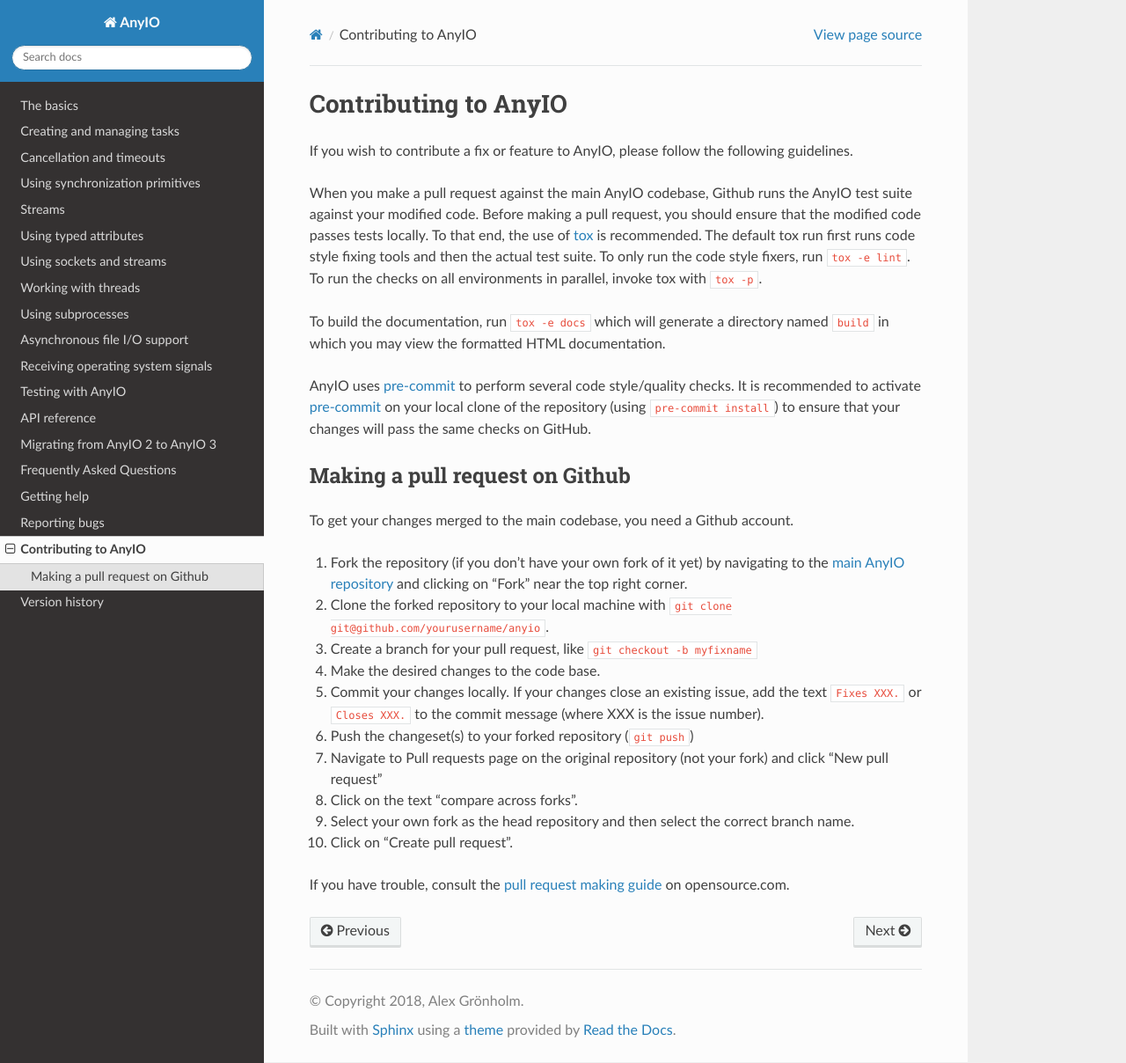
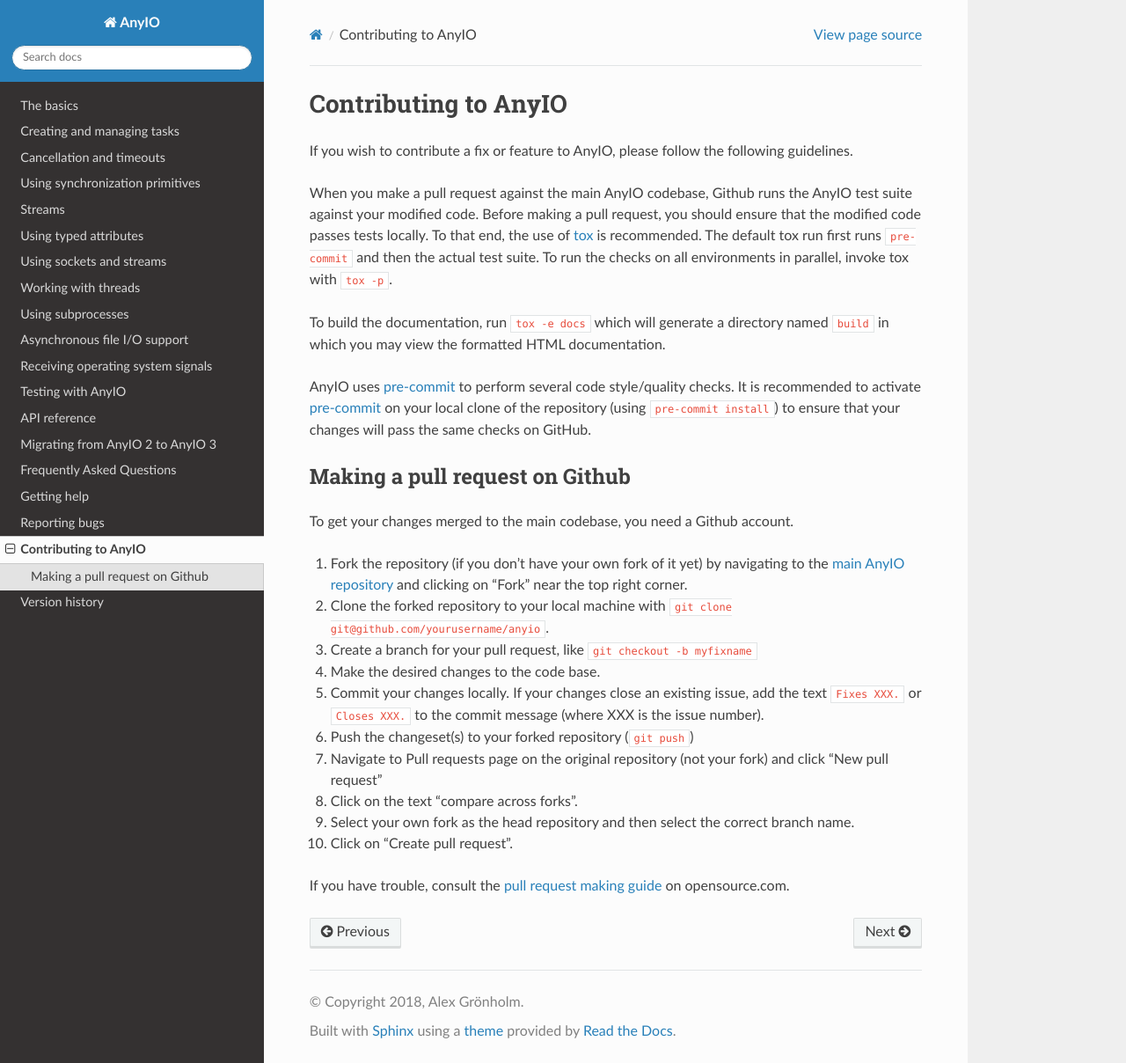
Before and after one commit to agronholm/anyio, a Sphinx documentation site: the page built from docs/contributing.rst, in a window 1280 px wide and 1208 px high. Shown: the whole window at 88% size. Built offline with Sphinx 7.4.7 and the Read the Docs theme 2.0.0, drawn with Linux system fonts in a browser that asks for light colours; the version number could not be read and is left out.

Commit message:
Updated tox instructions in the contribution guide

```diff
--- a/docs/contributing.rst
+++ b/docs/contributing.rst
@@ -6,8 +6,8 @@
 When you make a pull request against the main AnyIO codebase, Github runs the AnyIO test suite
 against your modified code. Before making a pull request, you should ensure that the modified code
 passes tests locally. To that end, the use of tox_ is recommended. The default tox run first runs
-code style fixing tools and then the actual test suite. To only run the code style fixers, run
-``tox -e lint``. To run the checks on all environments in parallel, invoke tox with ``tox -p``.
+``pre-commit`` and then the actual test suite. To run the checks on all environments in parallel,
+invoke tox with ``tox -p``.
 
 To build the documentation, run ``tox -e docs`` which will generate a directory named ``build``
 in which you may view the formatted HTML documentation.
```
